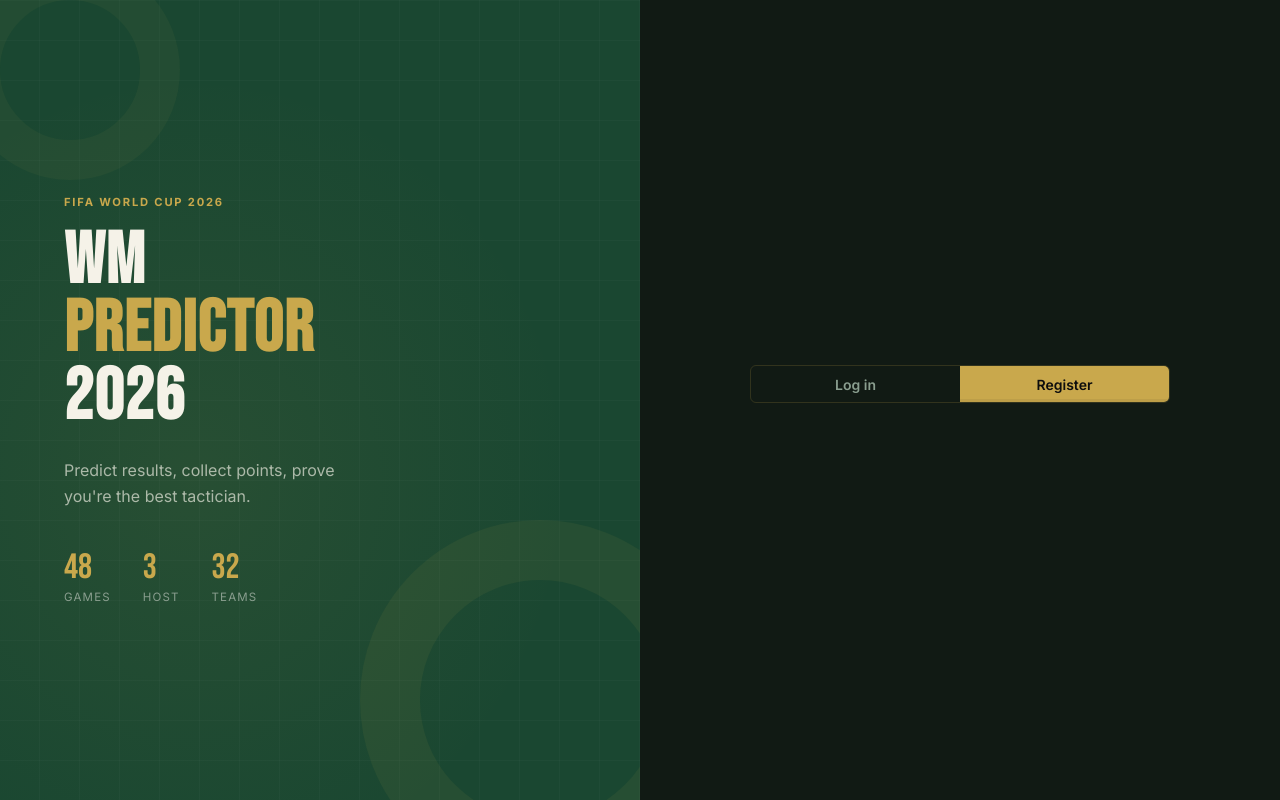
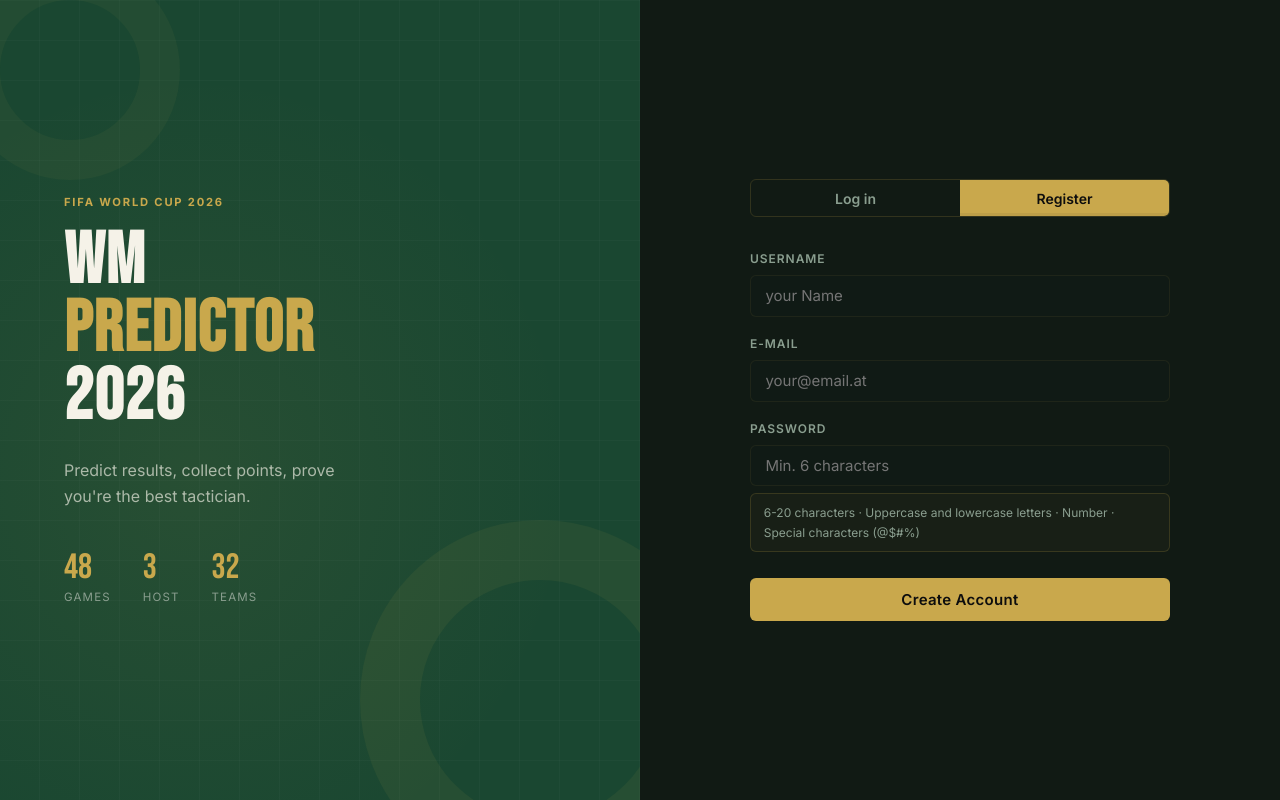
Before and after one commit to NinoMarinkovic/World-Cup-2026-Prediciton-App, a Flask app: page / in a window 1280 px wide, after a click on "Register". Run offline with Flask 3, Linux system fonts and the light colour scheme; parts of the project's set-up code (start-up, migrations or seed data) failed here and were passed over.

Commit message:
fix Register Formular

```diff
--- a/templates/index.html
+++ b/templates/index.html
@@ -59,7 +59,7 @@
       </form>
 
       <!-- Register -->
-      <form class="auth-form hidden" id="register-form" style="display:none;">
+      <form class="auth-form hidden" id="register-form">
         <div class="input-group">
           <label for="reg-name">Username</label>
           <input type="text" id="reg-name" placeholder="your Name" minlength="3" maxlength="30" required>
```
